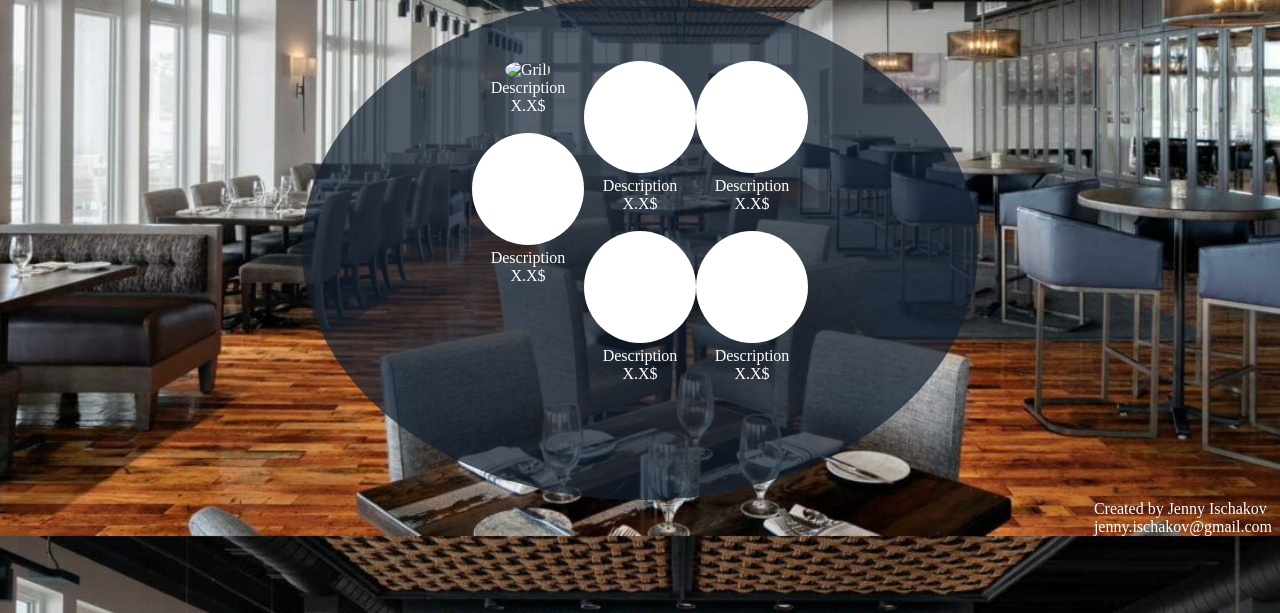
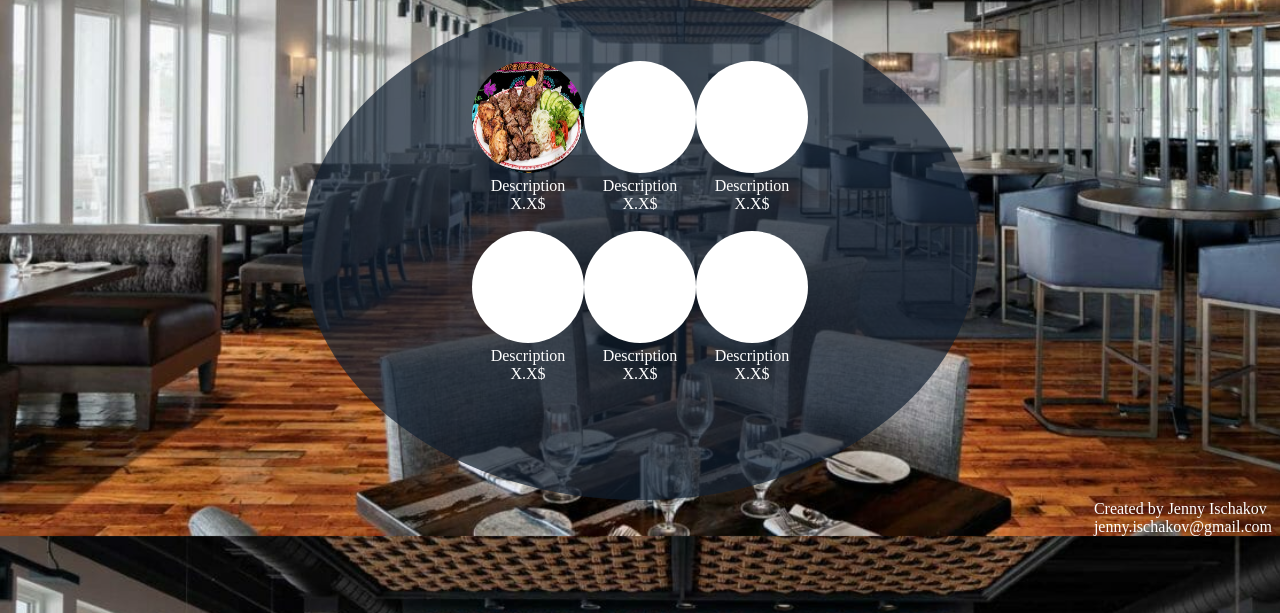
Before and after one commit to JennyIschakov/Restaurant, a plain HTML site: page Grill.html in a window 1280 px wide. Shown: the part 187-800 px from the top of the page. Drawn offline with Linux system fonts and the light colour scheme.

Commit message:
Update Grill.html

```diff
--- a/Grill.html
+++ b/Grill.html
@@ -48,7 +48,7 @@
 <div class="f-categories-p style1">
 
 <div><!-- First Column -->
-<img class="img-5" src="pictures/grill.jpg" alt="Grill"></img><br>
+<img class="img-5" src="pictures/grill/grill.jpg" alt="Grill"></img><br>
 Description<br>
 X.X$<br><br>
 
```
